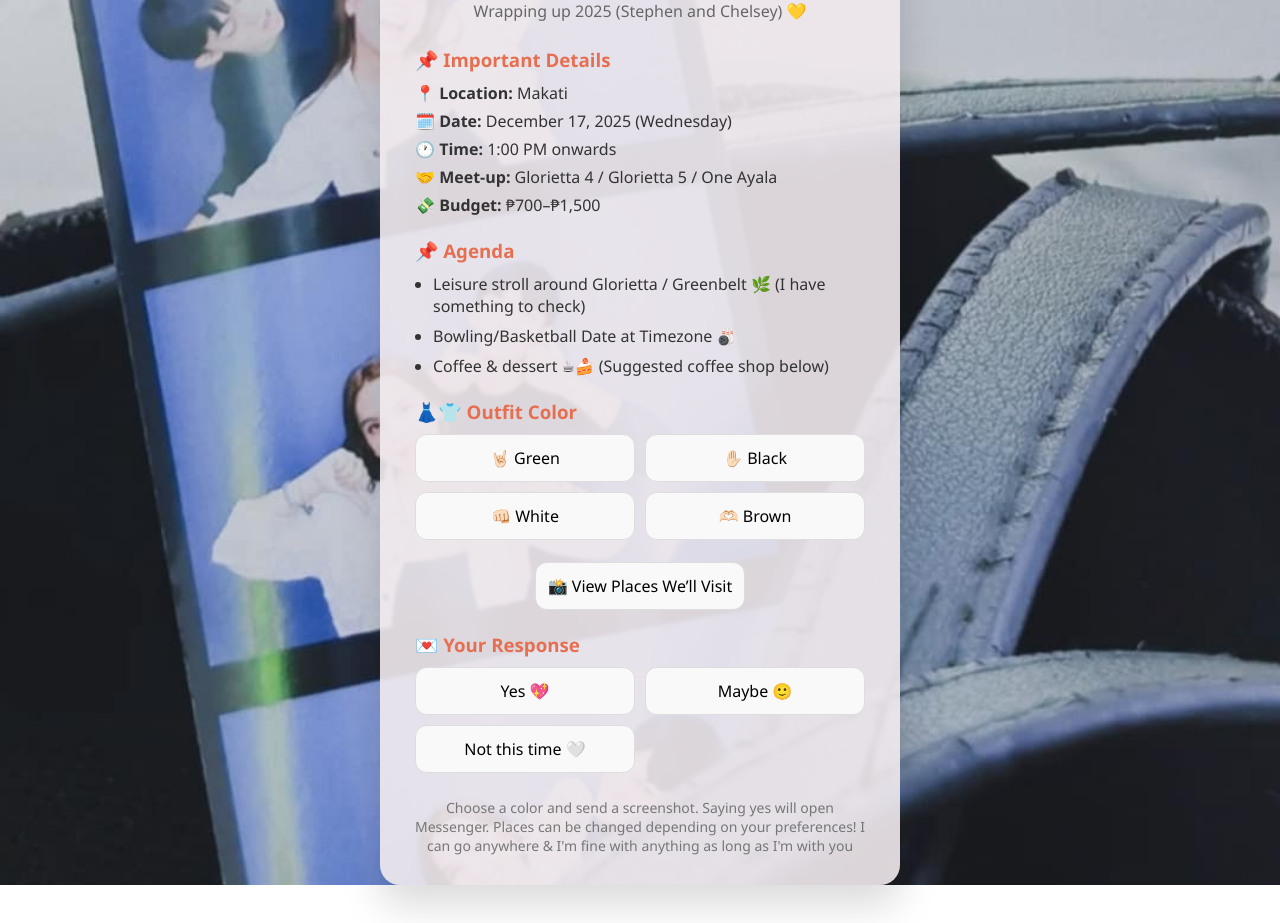
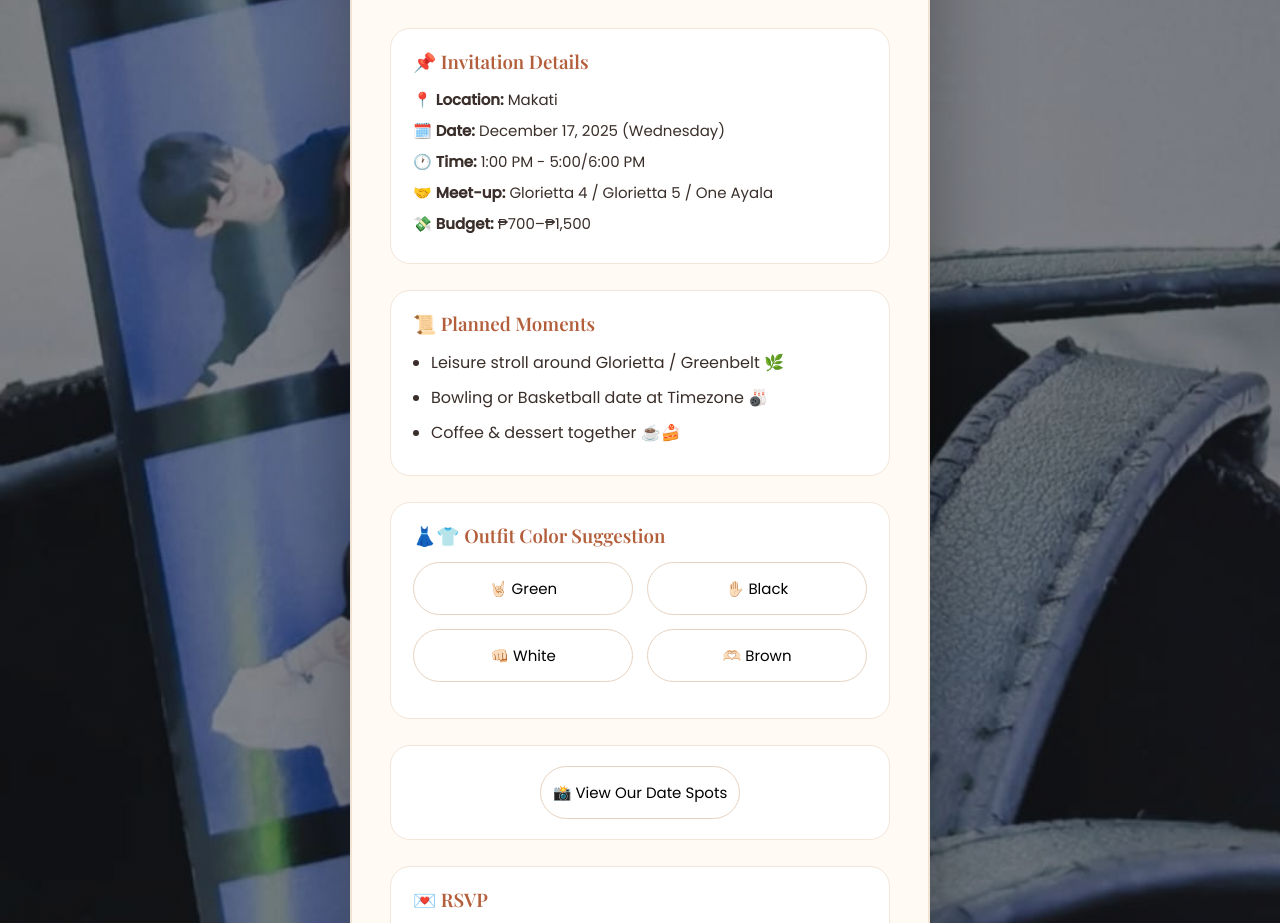
Before and after one commit to chelseypalomares/ask-out, a plain HTML site: page index.html in a window 1280 px wide. Shown: the part 153-1076 px from the top of the page. Before the commit the page ends 1038 px from the top, so only its background shows below. Drawn offline with nearby package versions, Linux system fonts and the light colour scheme; a web font is replaced by a local one.

Commit message:
Update index.html

```diff
--- a/index.html
+++ b/index.html
@@ -3,107 +3,132 @@
 <head>
 <meta charset="UTF-8" />
 <meta name="viewport" content="width=device-width, initial-scale=1.0" />
-<title>Year End / December Date Proposal </title>
+<title>December Date Invitation</title>
+
+<!-- GOOGLE FONTS -->
+<link href="https://fonts.googleapis.com/css2?family=Playfair+Display:ital,wght@0,600;1,500&family=Poppins:wght@300;400;500&display=swap" rel="stylesheet">
 
 <style>
 * {
   box-sizing: border-box;
-  font-family: 'Segoe UI', Tahoma, Geneva, Verdana, sans-serif;
 }
 
+/* ===== BACKGROUND ===== */
 body {
   margin: 0;
   min-height: 100vh;
-  background: url('pic.jpg') no-repeat center center/cover;
+  background:
+    linear-gradient(rgba(0,0,0,0.35), rgba(0,0,0,0.35)),
+    url('pic.jpg') no-repeat center/cover;
   display: flex;
   justify-content: center;
   align-items: center;
-  color: #333;
+  font-family: 'Poppins', sans-serif;
+  color: #3a2f2a;
 }
 
+/* ===== INVITATION CARD ===== */
 .card {
-  backdrop-filter: blur(1px);
-  background: rgba(241, 234, 238, 0.9);
-  border-radius: 20px;
-  padding: 30px 35px;
-  max-width: 520px;
-  width: 100%;
-  box-shadow: 0 20px 40px rgba(0,0,0,0.15);
-  animation: fadeUp 0.8s ease;
+  background: #fffaf3;
+  border-radius: 28px;
+  padding: 40px 38px;
+  max-width: 580px;
+  width: 95%;
+  box-shadow: 0 40px 80px rgba(0,0,0,0.35);
+  border: 2px solid #f1e3d3;
+  animation: fadeUp 1s ease;
 }
 
 @keyframes fadeUp {
-  from { opacity: 0; transform: translateY(20px); }
+  from { opacity: 0; transform: translateY(40px); }
   to { opacity: 1; transform: translateY(0); }
 }
 
+/* ===== TITLES ===== */
 h1 {
   text-align: center;
-  margin-bottom: 10px;
+  font-family: 'Playfair Display', serif;
+  font-size: 32px;
+  margin-bottom: 6px;
 }
 
 .subtitle {
   text-align: center;
-  margin-bottom: 25px;
-  color: #666;
+  font-style: italic;
+  color: #8a6f5c;
+  margin-bottom: 34px;
 }
 
+/* ===== SECTIONS ===== */
 .section {
-  margin-bottom: 22px;
+  margin-bottom: 26px;
+  padding: 20px 22px;
+  background: #ffffff;
+  border-radius: 20px;
+  border: 1px solid #f3e6d8;
 }
 
 .section h3 {
-  margin-bottom: 10px;
-  color: #e76f51;
+  margin-top: 0;
+  margin-bottom: 14px;
+  font-family: 'Playfair Display', serif;
+  color: #b45f3c;
 }
 
+/* ===== DETAILS ===== */
 .details p {
-  margin: 6px 0;
+  margin: 8px 0;
+  font-size: 15px;
 }
 
+/* ===== LIST ===== */
 ul {
   padding-left: 18px;
   margin: 0;
 }
 
 ul li {
-  margin-bottom: 8px;
+  margin-bottom: 10px;
 }
 
+/* ===== BUTTONS ===== */
 .choices {
   display: grid;
   grid-template-columns: repeat(2, 1fr);
-  gap: 10px;
-  margin-top: 10px;
+  gap: 14px;
+  margin-top: 14px;
 }
 
 button {
-  padding: 12px;
-  border-radius: 12px;
-  border: 1px solid #ddd;
-  background: #f9f9f9;
-  font-size: 16px;
+  padding: 14px 12px;
+  border-radius: 999px;
+  border: 1px solid #e6d3c1;
+  background: #fff;
+  font-size: 15px;
   cursor: pointer;
-  transition: 0.2s ease;
+  transition: all 0.25s ease;
+  font-family: 'Poppins', sans-serif;
 }
 
 button:hover {
-  background: #ffe8d6;
-  box-shadow: 0 6px 14px rgba(231, 111, 81, 0.25);
-  transform: translateY(-2px);
+  background: #f8e7d8;
+  transform: translateY(-3px);
+  box-shadow: 0 12px 24px rgba(180,95,60,0.25);
 }
 
+/* ===== FOOTER ===== */
 .footer {
-  margin-top: 25px;
+  margin-top: 30px;
   text-align: center;
-  font-size: 14px;
-  color: #777;
+  font-size: 13px;
+  color: #8a6f5c;
+  line-height: 1.6;
 }
 
 /* ===== GALLERY ===== */
 .gallery {
   display: none;
-  margin-top: 30px;
+  margin-top: 26px;
 }
 
 .gallery.active {
@@ -112,48 +137,36 @@ button:hover {
 
 .place-card {
   background: #fff;
-  border-radius: 16px;
-  padding: 12px;
-  margin-bottom: 18px;
-  box-shadow: 0 10px 25px rgba(0,0,0,0.12);
+  border-radius: 20px;
+  padding: 16px;
+  margin-bottom: 22px;
+  border: 1px solid #f1e3d3;
 }
 
 .place-title {
   text-align: center;
-  font-weight: 600;
-  margin-bottom: 10px;
+  font-weight: 500;
+  margin-bottom: 14px;
+  font-family: 'Playfair Display', serif;
 }
 
 .place-grid {
   display: grid;
   grid-template-columns: 1fr 1fr;
-  gap: 8px;
+  gap: 12px;
 }
 
 .place-grid img {
   width: 100%;
-  height: 140px;
+  height: 150px;
   object-fit: cover;
-  border-radius: 12px;
+  border-radius: 16px;
 }
 
 /* ===== MOBILE ===== */
 @media (max-width: 480px) {
-  .card {
-    padding: 24px 20px;
-  }
-
-  h1 {
-    font-size: 22px;
-  }
-
-  .subtitle {
-    font-size: 14px;
-  }
-
-  button {
-    font-size: 15px;
-  }
+  h1 { font-size: 26px; }
+  .card { padding: 28px 24px; }
 }
 </style>
 </head>
@@ -161,48 +174,48 @@ button:hover {
 <body>
 
 <div class="card">
-  <h1>🌺 December Date Proposal 🌺</h1>
-  <p class="subtitle">Wrapping up 2025 (Stephen and Chelsey) 💛</p>
+  <h1>✨ You’re Invited ✨</h1>
+  <p class="subtitle">A December Date with Stephen & Chelsey - Wrapping up 2025
+  </p>
 
   <div class="section details">
-    <h3>📌 Important Details</h3>
+    <h3>📌 Invitation Details</h3>
     <p>📍 <strong>Location:</strong> Makati</p>
     <p>🗓️ <strong>Date:</strong> December 17, 2025 (Wednesday)</p>
-    <p>🕐 <strong>Time:</strong> 1:00 PM onwards</p>
+    <p>🕐 <strong>Time:</strong> 1:00 PM - 5:00/6:00 PM </p>
     <p>🤝 <strong>Meet-up:</strong> Glorietta 4 / Glorietta 5 / One Ayala</p>
     <p>💸 <strong>Budget:</strong> ₱700–₱1,500</p>
   </div>
 
   <div class="section">
-    <h3>📌 Agenda</h3>
+    <h3>📜 Planned Moments</h3>
     <ul>
-      <li>Leisure stroll around Glorietta / Greenbelt 🌿 (I have something to check)</li>
-      <li>Bowling/Basketball Date at Timezone 🎳</li>
-      <li>Coffee & dessert ☕🍰 (Suggested coffee shop below)</li>
+      <li>Leisure stroll around Glorietta / Greenbelt 🌿</li>
+      <li>Bowling or Basketball date at Timezone 🎳</li>
+      <li>Coffee & dessert together ☕🍰</li>
     </ul>
   </div>
 
   <div class="section">
-    <h3>👗👕 Outfit Color</h3>
+    <h3>👗👕 Outfit Color Suggestion</h3>
     <div class="choices">
       <button>🤘🏻 Green</button>
       <button>✋🏻 Black</button>
       <button>👊🏻 White</button>
       <button>🫶🏻 Brown</button>
     </div>
-    <p id="result" style="margin-top:10px;font-weight:500;"></p>
+    <p id="result" style="margin-top:12px;font-weight:500;"></p>
   </div>
 
   <div class="section" style="text-align:center;">
-    <button onclick="toggleGallery()">📸 View Places We’ll Visit</button>
+    <button onclick="toggleGallery()">📸 View Our Date Spots</button>
   </div>
 
-  <!-- GALLERY -->
   <div id="gallery" class="gallery">
-    <h3>📍 Our Date Spots</h3>
+    <h3 style="text-align:center;color:#b45f3c;">📍 Places We’ll Visit</h3>
 
     <div class="place-card">
-      <div class="place-title">Glorietta/GreenBelt/Legazpi Park 🌿</div>
+      <div class="place-title">Glorietta / Greenbelt / Legazpi Park 🌿</div>
       <div class="place-grid">
         <img src="glorietta.jpg">
         <img src="legazpi.jpg">
@@ -210,7 +223,7 @@ button:hover {
     </div>
 
     <div class="place-card">
-      <div class="place-title">Timezone Bowling/Basketball (4/F Glorietta 4, Ayala Center, Makati City.) 🎳</div>
+      <div class="place-title">Timezone (Glorietta 4) 🎳 (4/F Glorietta 4, Ayala Center, Makati City.)</div>
       <div class="place-grid">
         <img src="timezone.png">
         <img src="timezone2.jpg">
@@ -218,7 +231,7 @@ button:hover {
     </div>
 
     <div class="place-card">
-      <div class="place-title">Coffee & Dessert ☕🍰 (Unit 05-06, Ground Level, Restaurant at Ayala Triangle Gardens)</div>
+      <div class="place-title">Coffee & Dessert at Ayala Triangle ☕🍰 (Unit 05-06, Ground Level, Restaurant at Ayala Triangle Gardens)</div>
       <div class="place-grid">
         <img src="kazu.jpeg">
         <img src="kazu2.jpg">
@@ -227,47 +240,52 @@ button:hover {
   </div>
 
   <div class="section">
-    <h3>💌 Your Response</h3>
+    <h3>💌 RSVP</h3>
     <div class="choices">
-      <button onclick="respond('yes')">Yes 💖</button>
+      <button onclick="respond('yes')">Accept 💖</button>
       <button onclick="respond('maybe')">Maybe 🙂</button>
-      <button onclick="respond('no')">Not this time 🤍</button>
+      <button onclick="respond('no')">Decline 🤍</button>
     </div>
   </div>
 
   <div class="footer">
-    Choose a color and send a screenshot.
-    Saying yes will open Messenger. Places can be changed depending on your preferences! I can go anywhere & I'm fine with anything as long as I'm with you
+    Please choose a color and send a screenshot.<br>
+    Accepting will open Messenger.<br>
+    Places are flexible (We can add or change) — what matters most is spending time together.
   </div>
 </div>
 
 <script>
+/* Outfit selection */
 const buttons = document.querySelectorAll('.choices button');
 
 buttons.forEach(button => {
   button.addEventListener('click', () => {
     const choice = button.innerText;
-    buttons.forEach(b => b.style.background = '#f9f9f9');
-    button.style.background = '#ffd6a5';
-    document.getElementById('result').innerText = `You chose: ${choice} 💛`;
+    buttons.forEach(b => b.style.background = '#fff');
+    button.style.background = '#f8e7d8';
+    document.getElementById('result').innerText =
+      `You chose: ${choice} 💛`;
   });
 });
 
+/* Gallery toggle */
 function toggleGallery() {
   const gallery = document.getElementById('gallery');
   gallery.classList.toggle('active');
   gallery.scrollIntoView({ behavior: 'smooth' });
 }
 
+/* RSVP */
 function respond(answer) {
   let message = '';
-  if (answer === 'yes') {
+  if (answer === 'yes')
     message = "Yes 💖 I’d love to go on our December 17 date!";
-  } else if (answer === 'maybe') {
+  else if (answer === 'maybe')
     message = "Maybe 🙂 Can we talk about the December 17 date?";
-  } else {
-    message = "Not this time 🤍 but thank you for the invite.";
-  }
+  else
+    message = "Not this time 🤍 but thank you for the invitation.";
+
   window.open(`https://m.me/?text=${encodeURIComponent(message)}`, '_blank');
 }
 </script>
```
